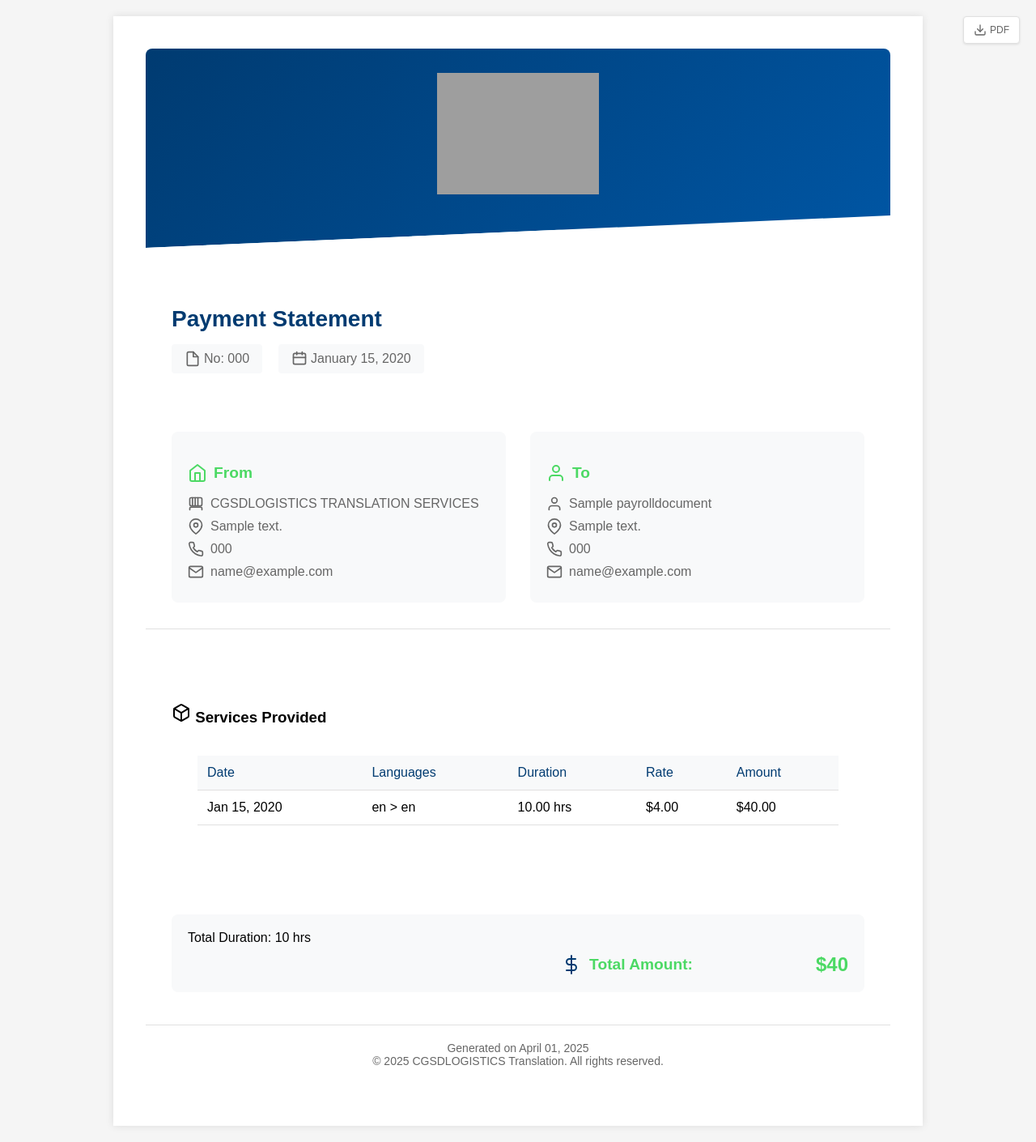
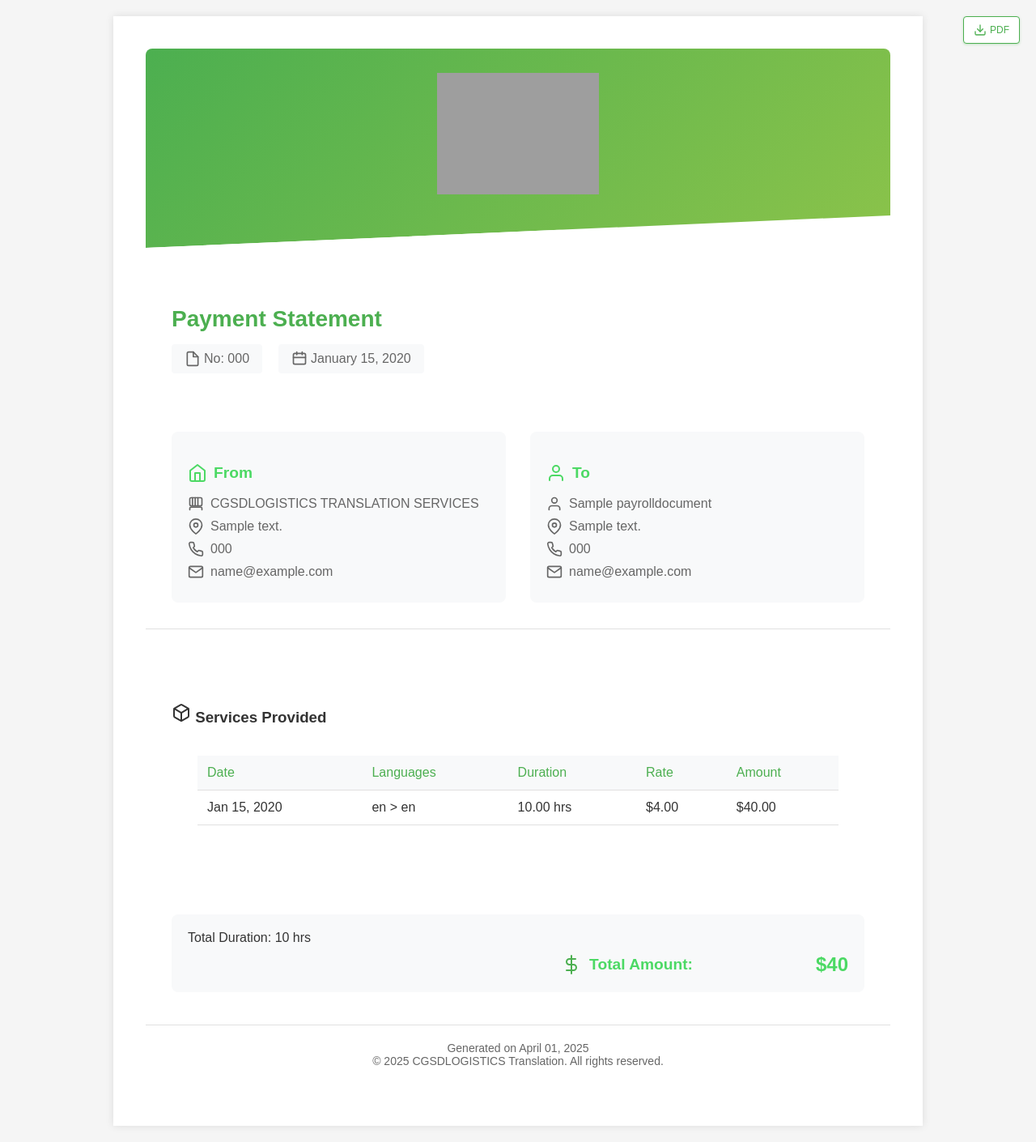
Before and after one commit to josephsamijona/refactored-journey, a Django app: page /payroll/1/ in a window 1280 px wide. Shown: the whole page at 81% size. Run offline with Django 5.2, Linux system fonts and the light colour scheme; tables that the repository leaves empty hold one stand-in row (values such as "Sample post"); parts of the project's set-up code (start-up, migrations or seed data) failed here and were passed over; some libraries are stand-ins or nearby versions; grey boxes are pictures that could not be loaded.

Commit message:
thank you GOD

```diff
--- a/app/models.py
+++ b/app/models.py
@@ -868,3 +868,44 @@ class Deduction(models.Model):
 
     def __str__(self):
         return f"{self.get_deduction_type_display()}: {self.description} - ${self.amount}"
+
+class CompanySignature(models.Model):
+    """Stocke la signature du CEO/Président"""
+    name = models.CharField(max_length=255)  # Nom du CEO/signataire
+    title = models.CharField(max_length=255)  # Titre (ex: "Chief Executive Officer/President")
+    signature_data = models.TextField()  # Données de la signature en base64
+    is_active = models.BooleanField(default=True)  # Pour indiquer quelle signature est active
+    created_at = models.DateTimeField(auto_now_add=True)
+
+    def __str__(self):
+        return f"{self.name} - {self.title}"
+
+    class Meta:
+        verbose_name = "Company Signature"
+        verbose_name_plural = "Company Signatures"
+
+class InterpreterContract(models.Model):
+    # Informations de base
+    interpreter_name = models.CharField(max_length=255)  # Nom saisi manuellement
+    interpreter_name_typed = models.CharField(max_length=255)  # Nom tapé
+    email = models.EmailField()
+    phone = models.CharField(max_length=20)
+
+    # Signature manuscrite
+    signature_data = models.TextField()  # Données de la signature en base64
+    signature_date = models.DateTimeField(default=timezone.now)
+
+    # Signature de l'entreprise utilisée
+    company_signature = models.ForeignKey(
+        CompanySignature,
+        on_delete=models.SET_NULL,
+        null=True,
+        related_name='contracts'
+    )
+
+    # Informations additionnelles
+    ip_address = models.GenericIPAddressField(null=True, blank=True)  # Pour audit
+    contract_pdf = models.FileField(upload_to='contracts/', null=True, blank=True)
+
+    def __str__(self):
+        return f"Contract: {self.interpreter_name} - {self.signature_date.strftime('%Y-%m-%d')}"
--- a/templates/intbase.html
+++ b/templates/intbase.html
@@ -184,7 +184,7 @@
     <!-- Header -->
     <header class="header">
         <a href="{% url 'dbdint:new_interpreter_dashboard' %}" class="logo">
-            <img src="{% static 'img/two.png' %}" alt=" CGSDLOGISTICS" width="40" height="40" onerror="this.src='/api/placeholder/40/40'">
+            <img src="https://cgsdlogistics.com/assets/logo-DOva_j7z.png" alt=" CGSDLOGISTICS" width="40" height="40" onerror="this.src='/api/placeholder/40/40'">
         </a>
         <div class="profile-menu">
             <div class="profile-icon" id="profileButton">
--- a/templates/payroll_template.html
+++ b/templates/payroll_template.html
@@ -27,6 +27,7 @@
     padding: 40px;
     box-shadow: 0 0 10px rgba(0,0,0,0.1);
     position: relative;
+    color: #333333;
 }
 
 /* Style du bouton de téléchargement */
@@ -35,7 +36,7 @@
     top: 20px;
     right: 20px;
     background: #ffffff;
-            border: 1px solid #e0e0e0;
+    border: 1px solid #4CAF50;
     padding: 8px 12px;
     border-radius: 4px;
     display: flex;
@@ -43,21 +44,21 @@
     gap: 4px;
     cursor: pointer;
     font-size: 12px;
-            color: #666;
-            box-shadow: 0 1px 3px rgba(0,0,0,0.1);
+    color: #4CAF50;
+    box-shadow: 0 1px 3px rgba(76,175,80,0.3);
     transition: all 0.2s ease;
     z-index: 1000;
 }
 
 .pdf-download-btn:hover {
     background: #f8f8f8;
-            box-shadow: 0 2px 4px rgba(0,0,0,0.15);
+    box-shadow: 0 2px 4px rgba(76,175,80,0.4);
 }
 
 /* Style pour l'entête */
 .template-header {
     position: relative;
-            background: linear-gradient(135deg, #003B71 0%, #0056a4 100%);
+    background: linear-gradient(135deg, #4CAF50 0%, #8BC34A 100%);
     padding: 30px;
     border-radius: 8px 8px 0 0;
     margin-bottom: 40px;
@@ -85,7 +86,7 @@
 }
 
 .document-title {
-            color: #003B71;
+    color: #4CAF50;
     font-size: 28px;
     margin-bottom: 15px;
 }
@@ -141,7 +142,7 @@
 
 .services-table th {
     background-color: #f8f9fa;
-            color: #003B71;
+    color: #4CAF50;
 }
 
 /* Style pour la section total */
@@ -163,7 +164,7 @@
     align-items: center;
     gap: 10px;
     font-size: 1.2em;
-            color: #003B71;
+    color: #4CAF50;
 }
 
 /* Style pour le pied de page */
```
Also changed, not shown: app/forms.py (+24 -1 lines), 2 other files. Lines whose indentation alone changed are shown as unchanged.
